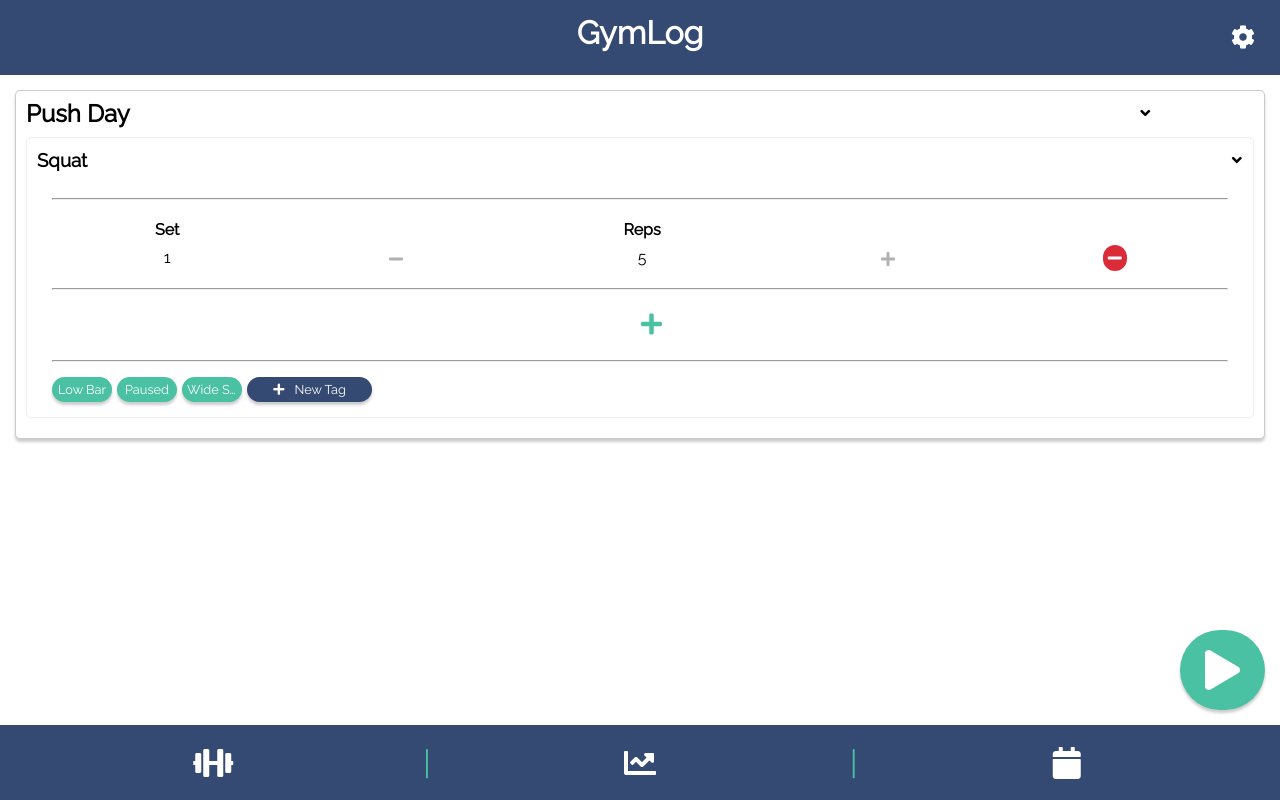
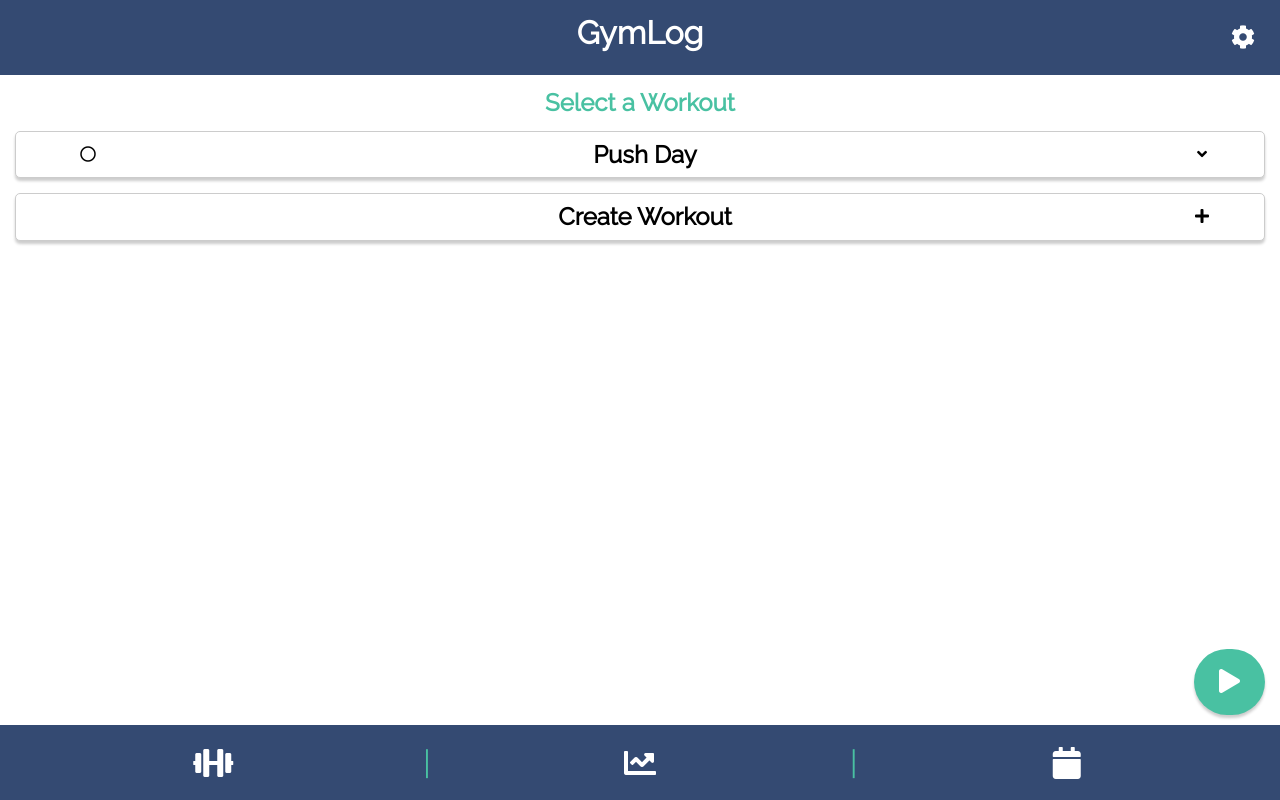
Before and after one commit to jameswilky/gymlog, a React (Create React App) app: page / in a window 1280 px wide. Built offline with nearby package versions, Linux system fonts and the light colour scheme.

Commit message:
Added More mark up

```diff
--- a/src/App.css
+++ b/src/App.css
@@ -89,10 +89,10 @@ content = grid itself
 
 /* Main Button*/
 .content__add {
-  position: absolute;
+  position: fixed;
   right: 15px;
-  bottom: 15px;
-  font-size: 2.5em;
+  bottom: 85px;
+  font-size: 1.5em;
   color: white;
   background-color: var(--secondary);
   border-radius: 90px;
@@ -101,6 +101,11 @@ content = grid itself
 }
 
 .container {
+  text-align: center;
+  margin-top: 15px;
+}
+.container > h2 {
+  color: var(--secondary);
 }
 
 .card {
@@ -115,7 +120,8 @@ content = grid itself
 
 .card__header {
   display: grid;
-  grid-template-columns: 9fr 1fr;
+  justify-items: center;
+  grid-template-columns: 1fr 8fr 1fr;
 }
 
 .card__body table {
--- a/src/components/exercises/Exercise.js
+++ b/src/components/exercises/Exercise.js
@@ -1,11 +1,16 @@
 import React, { Component } from "react";
+import Set from "./Set";
 
 import "./exercise.css";
 
 class Exercise extends Component {
   state = {
-    showExercise: true
+    showExercise: false
   };
+
+  addSet() {
+    console.log("Add set");
+  }
   render() {
     const { showExercise } = this.state;
     return (
@@ -50,25 +55,16 @@ class Exercise extends Component {
                 </tr>
               </thead>
               <tbody>
-                <tr className="rep">
-                  <td> 1 </td>
-                  <td>
-                    <i className="fas fa-minus minusRep" />
-                  </td>
-                  <td> 5</td>
-                  <td>
-                    <i className="fas fa-plus addRep" />
-                  </td>
-                  <td>
-                    <i className="fas fa-minus minusSet" />
-                  </td>
-                </tr>
+                <Set reps={5} set={1} />
+                <Set reps={5} set={2} />
+                <Set reps={5} set={3} />
+                <Set reps={5} set={4} />
               </tbody>
             </table>
-            <hr />
-
             <button className="addSet">
-              <i className="fas fa-plus"> </i>
+              <i className="fas fa-plus" onClick={() => this.addSet()}>
+                {" "}
+              </i>
             </button>
 
             <hr />
--- /dev/null
+++ b/src/components/exercises/Set.js
@@ -0,0 +1,34 @@
+import React, { Component } from "react";
+
+class Set extends Component {
+  state = {};
+  render() {
+    const { set, reps } = this.props; // later to be pulled from state
+    return (
+      <tr className="set">
+        <td>{set} </td>
+        <td>
+          <i
+            className="fas fa-minus minusRep"
+            onClick={() => console.log("remove rep")}
+          />
+        </td>
+        <td> {reps}</td>
+        <td>
+          <i
+            className="fas fa-plus addRep"
+            onClick={() => console.log("add rep")}
+          />
+        </td>
+        <td>
+          <i
+            className="fas fa-minus minusSet"
+            onClick={() => console.log("remove Set")}
+          />
+        </td>
+      </tr>
+    );
+  }
+}
+
+export default Set;
--- a/src/components/exercises/exercise.css
+++ b/src/components/exercises/exercise.css
@@ -3,6 +3,7 @@
   display: grid;
   grid-template-columns: 1fr 100fr 1fr;
   grid-gap: 10px;
+  padding-top: 12px;
 }
 
 .exercise__body hr {
@@ -60,7 +61,8 @@
 .exercise__container {
   border: 1px solid #eee;
   border-radius: 5px;
-  padding: 10px;
+  padding: 15px;
+  margin: 15px;
 }
 
 .exercise__body .addRep {
@@ -79,15 +81,20 @@
 }
 
 .addSet {
-  text-align: center;
-  margin: 5px 50%;
   width: 10px;
   font-size: 1.5em;
+  margin: auto 50%;
+}
+
+.addSet i {
+  margin-left: -11px;
+  margin-top: 10px;
 }
 
 .minusSet {
   color: white;
   background-color: var(--danger);
-  padding: 5px;
+  padding: 3px;
+  font-size: 0.8em;
   border-radius: 90px;
 }
--- a/src/components/layout/Content.js
+++ b/src/components/layout/Content.js
@@ -1,13 +1,16 @@
 import React, { Component } from "react";
 
 import Workout from "../workouts/Workout";
+import AddWorkout from "../workouts/AddWorkout";
 
 class Content extends Component {
   render() {
     return (
       <div className="content">
         <div className="container">
+          <h2>Select a Workout</h2>
           <Workout />
+          <AddWorkout />
         </div>
         <div className="content__add ">
           <i className="fas fa-play" />
--- /dev/null
+++ b/src/components/workouts/AddWorkout.js
@@ -0,0 +1,30 @@
+import React, { Component } from "react";
+
+import Exercises from "../exercises/Exercise";
+import Exercise from "../exercises/Exercise";
+
+class AddWorkout extends Component {
+  createWorkoutTemplate() {
+    console.log("Open Workout Template Form");
+  }
+  render() {
+    return (
+      <div className="card">
+        <div className="card__header">
+          <div />
+          <div>
+            <h2>Create Workout</h2>
+          </div>
+          <div>
+            <i
+              className="fas fa-plus"
+              onClick={() => this.createWorkoutTemplate()}
+            />
+          </div>
+        </div>
+      </div>
+    );
+  }
+}
+
+export default AddWorkout;
--- a/src/components/workouts/Workout.js
+++ b/src/components/workouts/Workout.js
@@ -1,11 +1,10 @@
 import React, { Component } from "react";
 
-import Exercises from "../exercises/Exercise";
 import Exercise from "../exercises/Exercise";
 
 class Workout extends Component {
   state = {
-    showCard: true // set to false on deploy
+    showCard: false // set to false on deploy
   };
 
   render() {
@@ -14,6 +13,9 @@ class Workout extends Component {
     return (
       <div className="card">
         <div className="card__header">
+          <div>
+            <i className="far fa-circle" />
+          </div>
           <div>
             <h2>Push Day</h2>
           </div>
@@ -28,9 +30,8 @@ class Workout extends Component {
         {showCard ? (
           <React.Fragment>
             <div className="card__body">
-              <Exercises>
-                <Exercise />
-              </Exercises>
+              <Exercise />
+              <Exercise />
             </div>
           </React.Fragment>
         ) : null}
```
Also changed, not shown: src/components/exercises/Exercises.js (deleted, +0 -10 lines), src/components/workouts/Workouts.js (deleted, +0 -9 lines).
